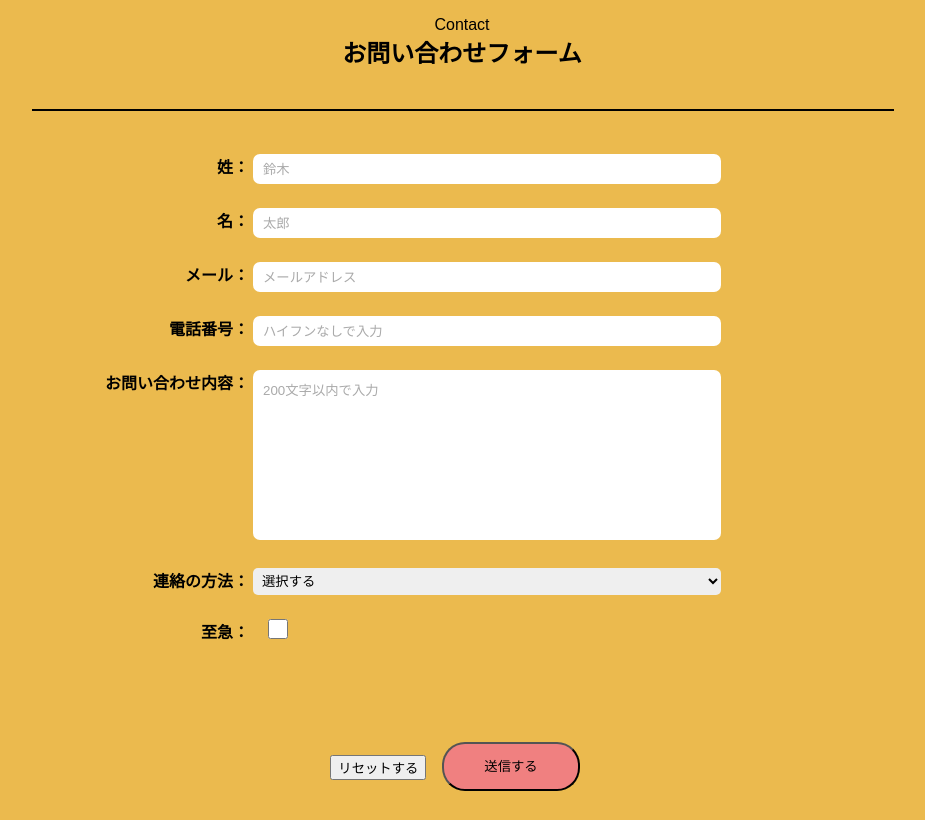
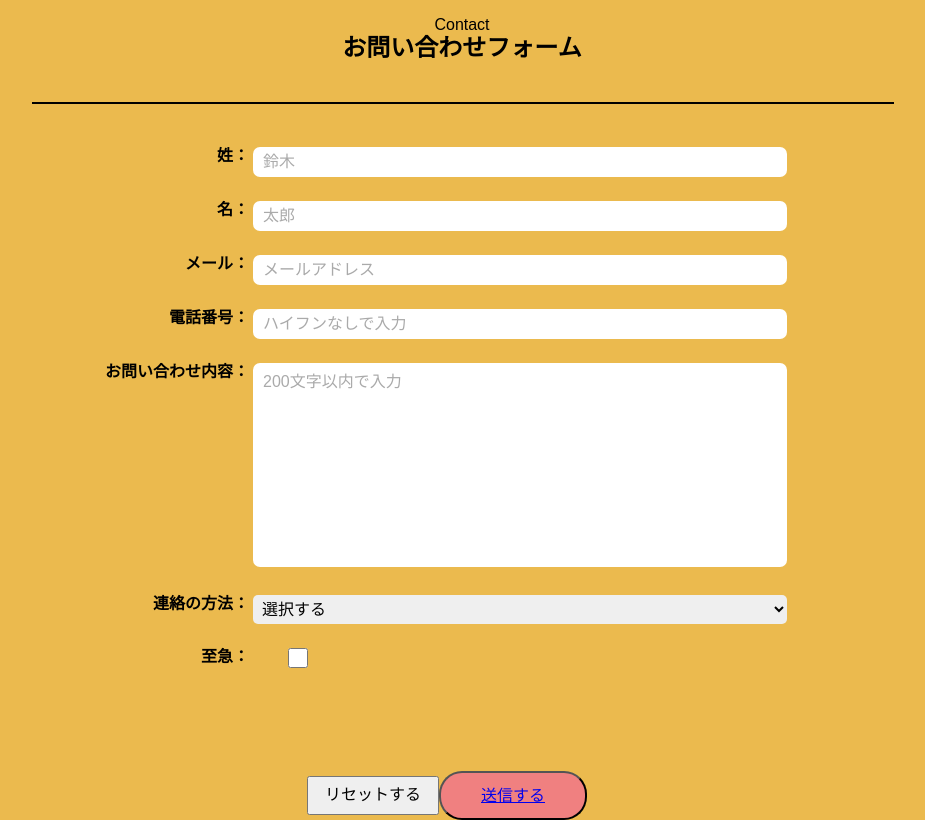
Before and after one commit to c7n-practice/contact, a plain HTML site: page index.html in a window 1280 px wide. Shown: the whole page, without its empty margins (178-1103 px from the left). Drawn offline with Linux system fonts and the light colour scheme; files that its build step writes are made by us from their sources.

Commit message:
Add files via upload

```diff
--- a/index.html
+++ b/index.html
@@ -2,6 +2,7 @@
 <html lang="ja">
     <head>
         <meta charset="UTF-8">
+        <link rel="stylesheet" href="css/normalize.css">
         <link rel="stylesheet" href="form-1.css">
         <title>Contact Form</title>
     </head>
@@ -62,12 +63,12 @@
         </table>
 
             <div class="btn-area">
-              <div class="clear">
-                <button type="reset">リセットする</button>
+              <div class="reset">
+                <button class="clear"  type="reset">リセットする</button>
               </div>
 
               <div class="sending">
-                <button class="sent" type="submit">送信する</button>
+                <button class="sent" type="submit"><a href="#" class="sent-link">送信する</a></button>
               </div>
 
             </div>
```
